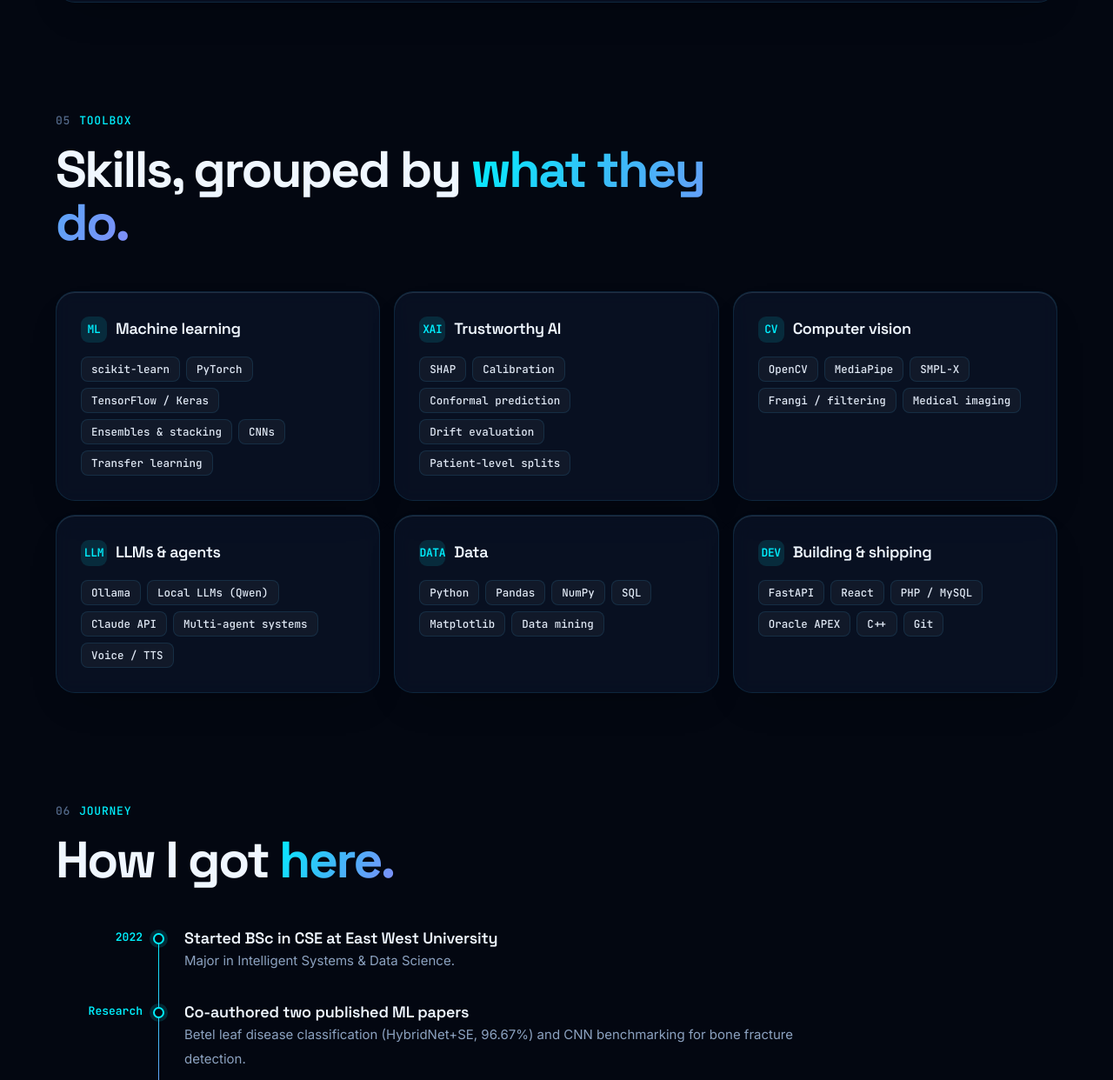
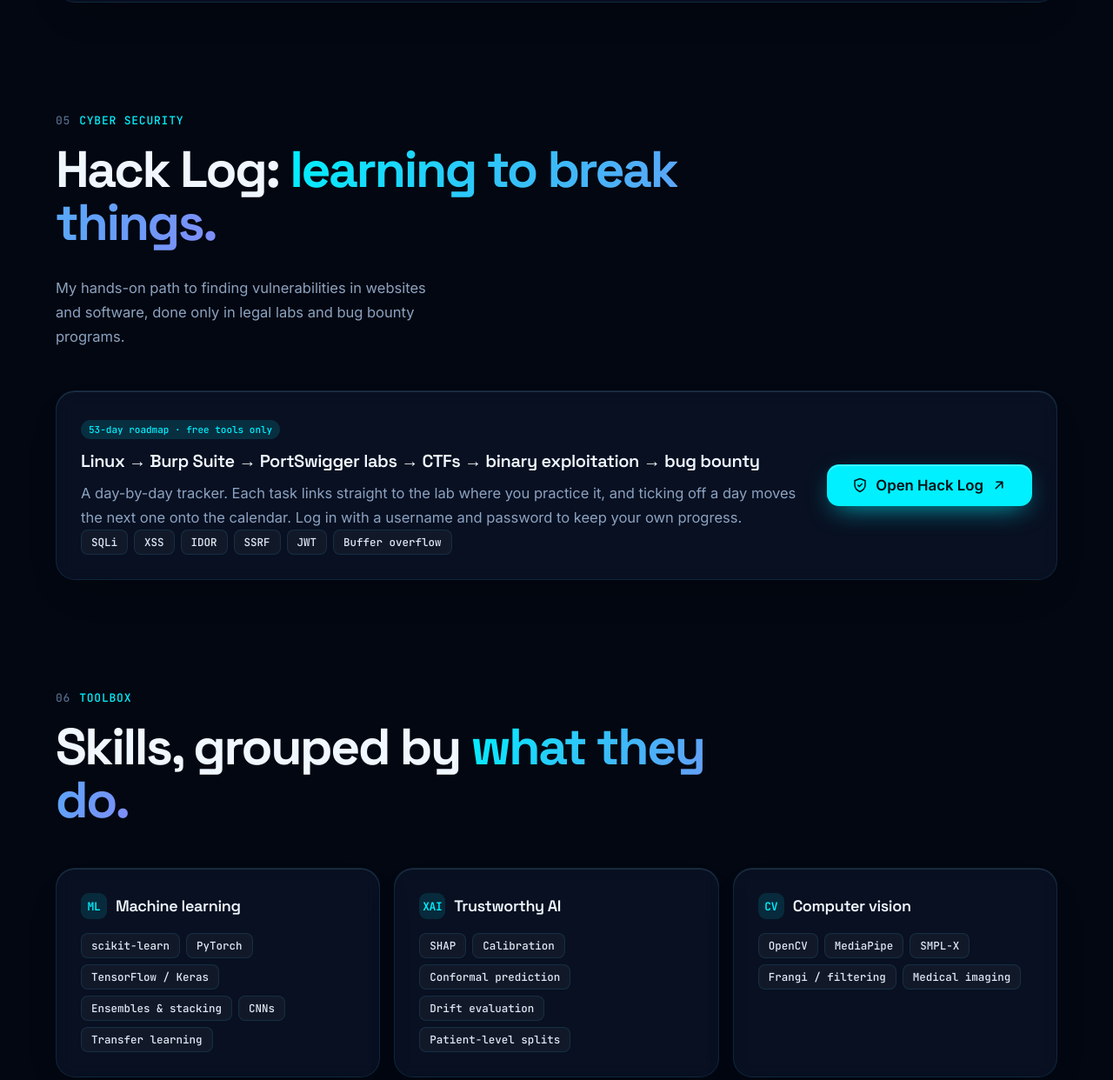
Before and after one commit to Ashikuzzaman17/Ashikuzzaman17.github.io, a plain HTML site: page index.html in a window 1280 px wide. Shown: the part 7337-8579 px from the top of the page at 87% size. Drawn offline with Linux system fonts and the light colour scheme; animation ran at ten frames a second.

Commit message:
feat: add dedicated Cyber Security / Hack Log section

```diff
--- a/index.html
+++ b/index.html
@@ -775,9 +775,25 @@ footer{padding:60px 0 40px;margin-top:100px;border-top:1px solid var(--line)}
 </section>
 
 <!-- SKILLS -->
+<section id="hacklog">
+  <div class="hd rv">
+    <div><span class="eb" data-n="05">Cyber Security</span><h2>Hack Log: <span class="grad">learning to break things.</span></h2></div>
+    <p>My hands-on path to finding vulnerabilities in websites and software, done only in legal labs and bug bounty programs.</p>
+  </div>
+  <article class="card rv" style="display:flex;flex-wrap:wrap;gap:24px;align-items:center;justify-content:space-between">
+    <div style="flex:1 1 380px;min-width:0">
+      <span class="tag g">53-day roadmap · free tools only</span>
+      <h3 style="margin-top:12px">Linux → Burp Suite → PortSwigger labs → CTFs → binary exploitation → bug bounty</h3>
+      <p>A day-by-day tracker. Each task links straight to the lab where you practice it, and ticking off a day moves the next one onto the calendar. Log in with a username and password to keep your own progress.</p>
+      <div class="chips"><span class="chip">SQLi</span><span class="chip">XSS</span><span class="chip">IDOR</span><span class="chip">SSRF</span><span class="chip">JWT</span><span class="chip">Buffer overflow</span></div>
+    </div>
+    <a class="btn p" href="hacklog/" style="font-size:1.05rem;padding:16px 28px"><svg><use href="#i-shield"/></svg>Open Hack Log <svg><use href="#i-arr"/></svg></a>
+  </article>
+</section>
+
 <section id="skills">
   <div class="hd rv">
-    <div><span class="eb" data-n="05">Toolbox</span><h2>Skills, grouped by <span class="grad">what they do.</span></h2></div>
+    <div><span class="eb" data-n="06">Toolbox</span><h2>Skills, grouped by <span class="grad">what they do.</span></h2></div>
   </div>
   <div class="sk">
     <div class="card rv"><h3><i>ML</i>Machine learning</h3><div class="chips"><span class="chip">scikit-learn</span><span class="chip">PyTorch</span><span class="chip">TensorFlow / Keras</span><span class="chip">Ensembles &amp; stacking</span><span class="chip">CNNs</span><span class="chip">Transfer learning</span></div></div>
@@ -792,7 +808,7 @@ footer{padding:60px 0 40px;margin-top:100px;border-top:1px solid var(--line)}
 <!-- JOURNEY -->
 <section id="journey">
   <div class="hd rv">
-    <div><span class="eb" data-n="06">Journey</span><h2>How I got <span class="grad">here.</span></h2></div>
+    <div><span class="eb" data-n="07">Journey</span><h2>How I got <span class="grad">here.</span></h2></div>
   </div>
   <div class="tl">
     <div class="ti rv"><span class="yr">2022</span><div><b>Started BSc in CSE at East West University</b><span>Major in Intelligent Systems &amp; Data Science.</span></div></div>
```
